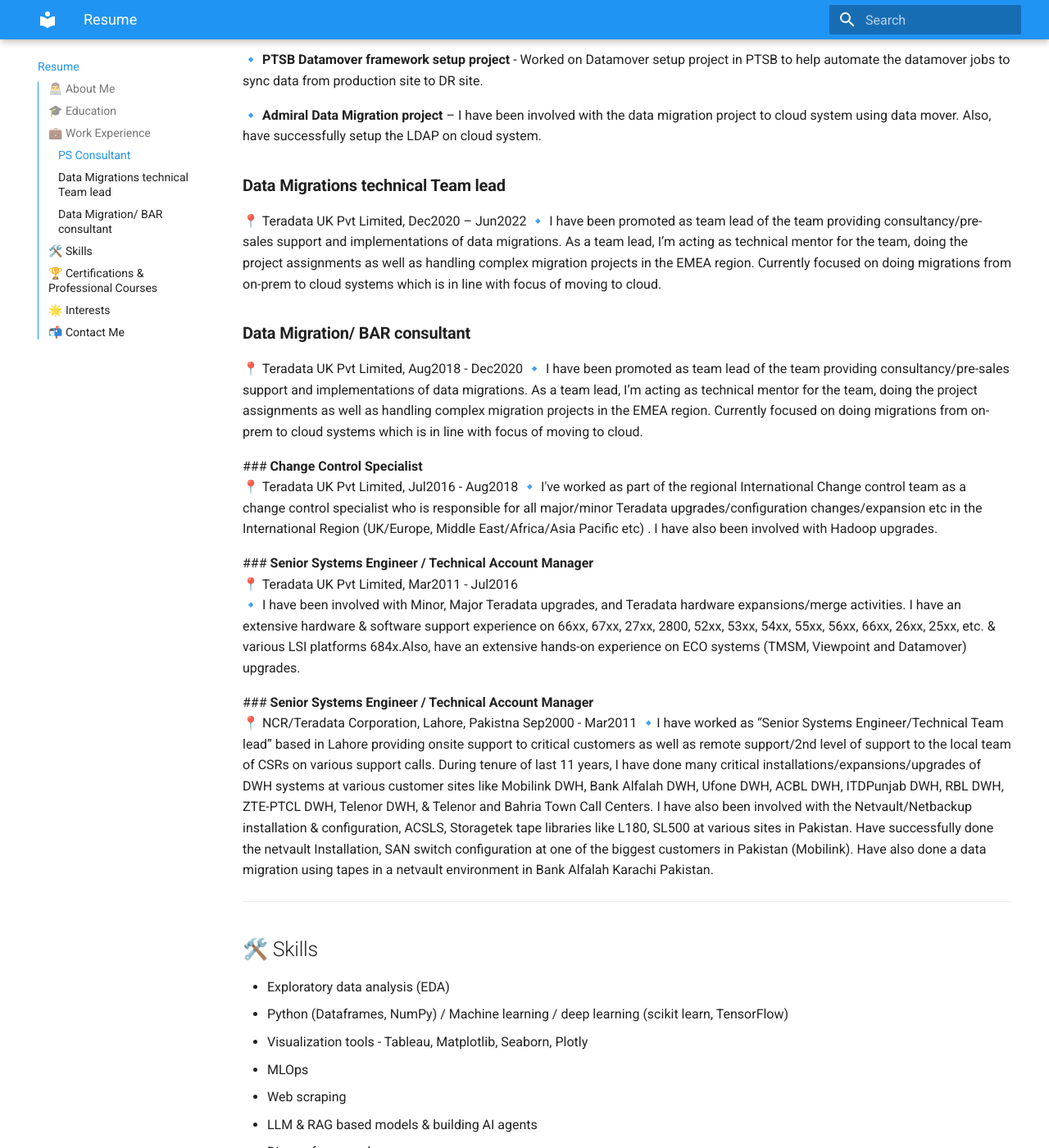
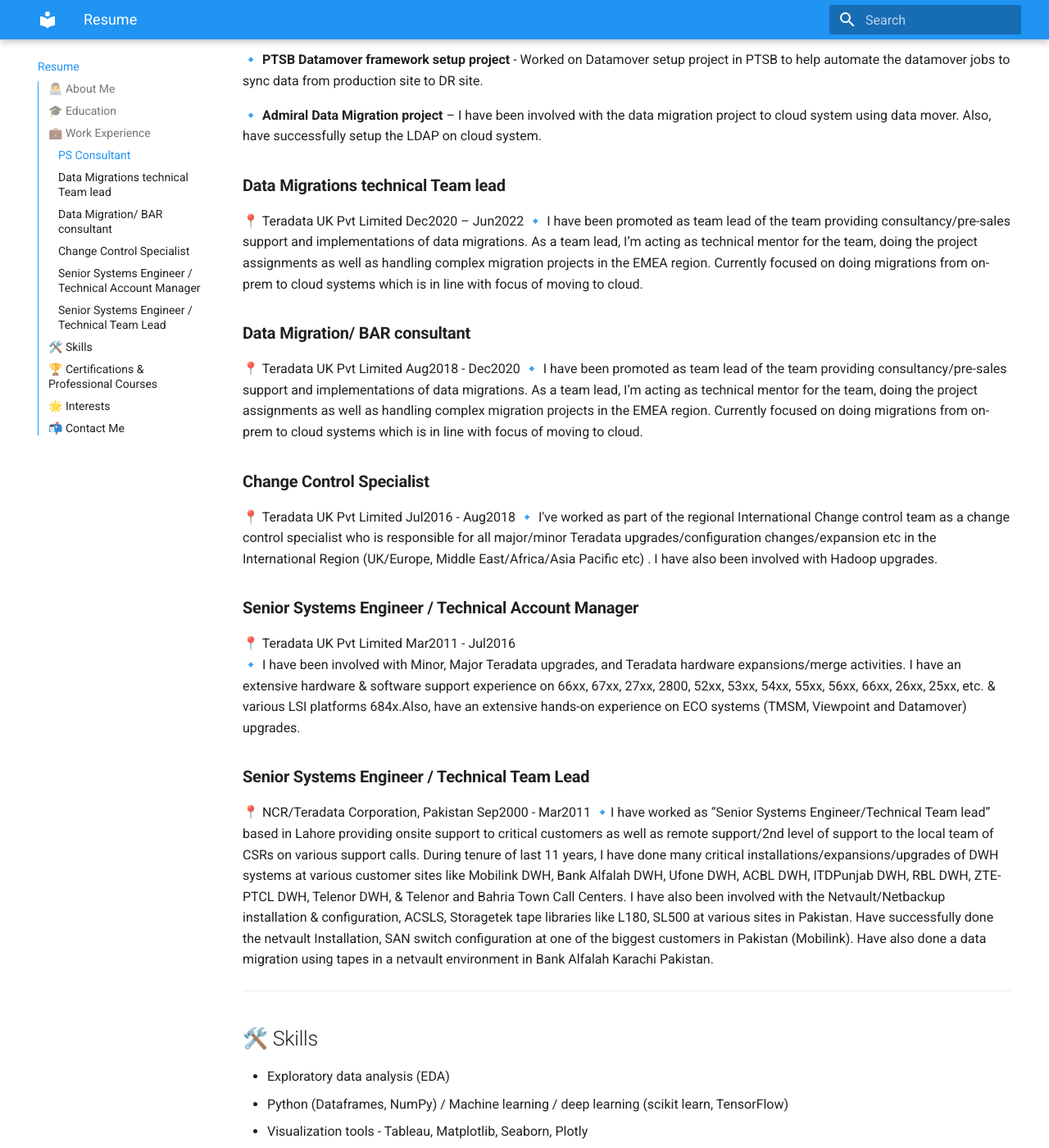
Before and after one commit to nawazyarkhan/myportfolio, an MkDocs documentation site: the page built from docs/resume.md, in a window 1280 px wide and 1400 px high, scrolled down 1298 px. Shown: the whole window at 82% size. Built offline with MkDocs 1.6.1 and Material for MkDocs 9.7.7, drawn with Linux system fonts in a browser that asks for light colours; some of the changed text lies outside the part shown.

Commit message:
changes in resume

```diff
--- a/docs/resume.md
+++ b/docs/resume.md
@@ -42,23 +42,23 @@
 
 
 ### **Data Migrations technical Team lead**
-📍 Teradata UK Pvt Limited, Dec2020 – Jun2022
+📍 Teradata UK Pvt Limited      Dec2020 – Jun2022
   🔹 I have been promoted as team lead of the team providing consultancy/pre-sales support and  implementations of data migrations. As a team lead, I’m acting as technical mentor for the team, doing the project assignments as well as handling complex migration projects in the EMEA region. Currently focused on doing migrations from on-prem to cloud systems which is in line with focus of moving to cloud.
 
 ### **Data Migration/ BAR consultant**
-📍 Teradata UK Pvt Limited, Aug2018 - Dec2020
+📍 Teradata UK Pvt Limited      Aug2018 - Dec2020
   🔹 I have been promoted as team lead of the team providing consultancy/pre-sales support and  implementations of data migrations. As a team lead, I’m acting as technical mentor for the team, doing the project assignments as well as handling complex migration projects in the EMEA region. Currently focused on doing migrations from on-prem to cloud systems which is in line with focus of moving to cloud.
 
-  ### **Change Control Specialist**
-📍 Teradata UK Pvt Limited, Jul2016 - Aug2018
+### **Change Control Specialist**
+📍 Teradata UK Pvt Limited      Jul2016 - Aug2018
   🔹 I've worked as part of the regional International Change control team as a change control specialist who is responsible for all major/minor Teradata upgrades/configuration changes/expansion etc in the International Region (UK/Europe, Middle East/Africa/Asia Pacific etc) . I have also been involved with Hadoop upgrades.
 
-  ### **Senior Systems Engineer / Technical Account Manager**
-📍 Teradata UK Pvt Limited, Mar2011 - Jul2016
+### **Senior Systems Engineer / Technical Account Manager**
+📍 Teradata UK Pvt Limited      Mar2011 - Jul2016
   🔹 I have been involved with Minor, Major Teradata upgrades, and Teradata hardware    expansions/merge activities. I have an extensive hardware & software support experience on  66xx, 67xx, 27xx, 2800, 52xx, 53xx, 54xx, 55xx, 56xx, 66xx, 26xx, 25xx, etc. & various LSI  platforms 684x.Also, have an extensive hands-on experience on ECO systems (TMSM, Viewpoint and Datamover) upgrades.
 
-   ### **Senior Systems Engineer / Technical Account Manager**
-📍 NCR/Teradata Corporation, Lahore, Pakistna Sep2000 - Mar2011
+### **Senior Systems Engineer / Technical Team Lead**
+📍 NCR/Teradata Corporation, Pakistan   Sep2000 - Mar2011
  🔹I have worked as “Senior Systems Engineer/Technical Team lead” based in Lahore providing onsite support to critical customers as well as remote support/2nd level of support to the local team of CSRs on various support calls. During tenure of last 11 years, I have done many critical installations/expansions/upgrades of DWH systems at various customer sites like Mobilink DWH, Bank Alfalah DWH, Ufone DWH, ACBL DWH, ITDPunjab DWH, RBL DWH, ZTE-PTCL DWH, Telenor DWH, & Telenor and Bahria Town Call Centers. I have also been involved with the Netvault/Netbackup installation & configuration, ACSLS, Storagetek tape libraries like L180, SL500 at various sites in Pakistan. Have successfully done the netvault Installation, SAN switch configuration at one of the biggest customers in Pakistan (Mobilink). Have also done a data migration using tapes in a netvault environment in Bank Alfalah Karachi Pakistan.
 
 
--- a/mkdocs.yml
+++ b/mkdocs.yml
@@ -60,14 +60,14 @@
   # REMOVE this line below – it's incorrect and causes errors
   # - mkdocs-material
 
-extra:
-  social:
-    - icon: fontawesome/brands/github
-      link: https://github.com/aammartufail
-    - icon: fontawesome/brands/linkedin
-      link: https://linkedin.com/in/aammar-tufail
-    - icon: fontawesome/brands/twitter
-      link: https://twitter.com/aammar_tufail
+# extra:
+#   social:
+#     - icon: fontawesome/brands/github
+#       link: https://github.com/aammartufail
+#     - icon: fontawesome/brands/linkedin
+#       link: https://linkedin.com/in/aammar-tufail
+#     - icon: fontawesome/brands/twitter
+#       link: https://twitter.com/aammar_tufail
 
 # Optional GitHub repo integration (uncomment when needed)
 # repo_url: https://github.com/aammartufail/portfolio
```
Also changed, not shown: other parts of docs/resume.md (+1 -1 lines), site/404.html, site/about/index.html, site/blogs/index.html, site/index.html, site/projects/index.html, site/projects/project_1/index.html, site/projects/project_2/index.html, site/resume/index.html, site/search/search_index.json, site/skills/index.html, 1 other file.
